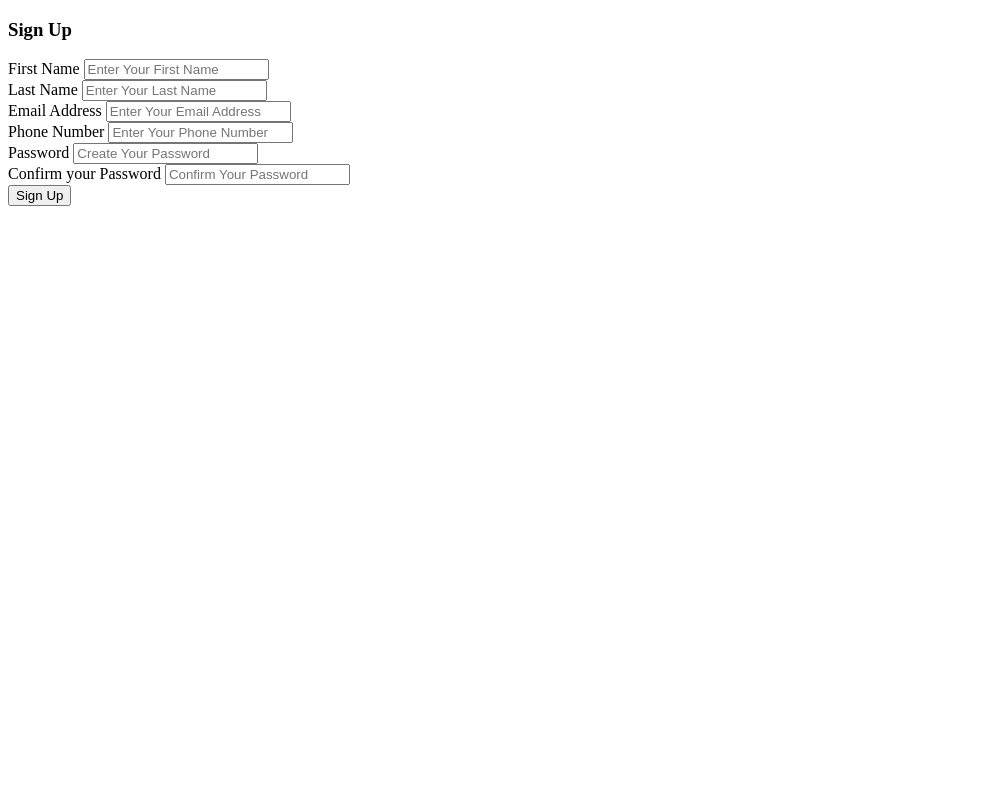
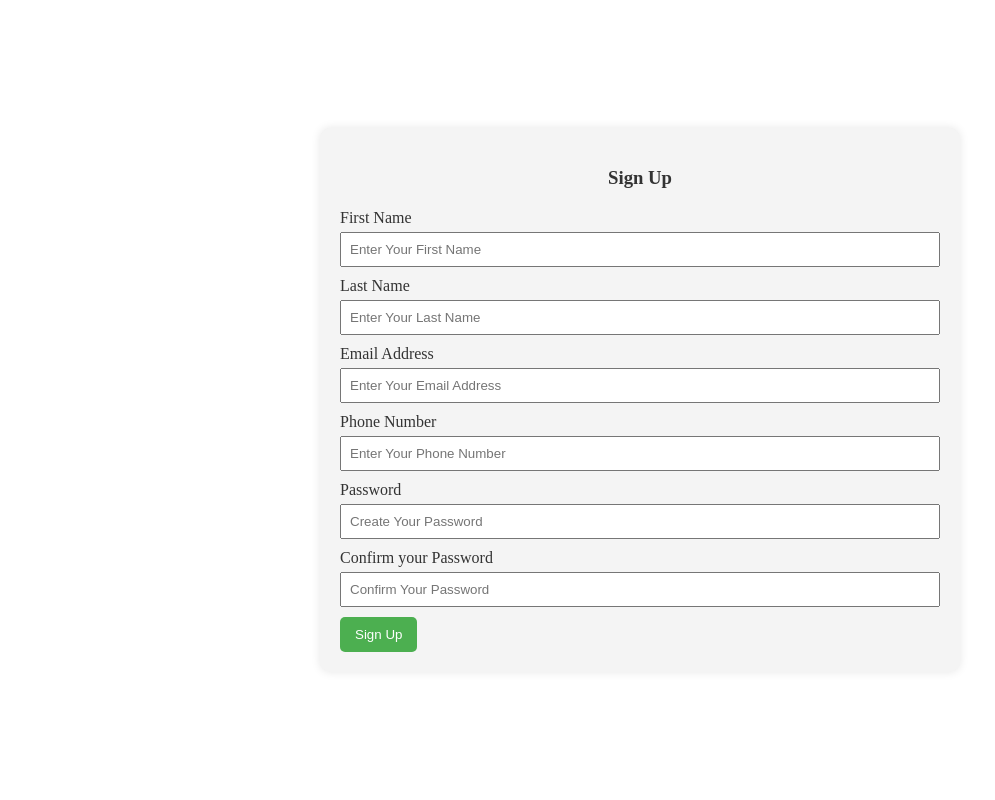
Before and after one commit to vyomyadav/HealthyBudget, a Django app: page /signup in a window 1280 px wide. Shown: the whole page, without its empty margins (0-995 px from the left). Run offline with Django 5.2, Linux system fonts and the light colour scheme.

Commit message:
Added minor css changes to the template for presentation

```diff
--- a/templates/authentication/signup.html
+++ b/templates/authentication/signup.html
@@ -4,44 +4,94 @@
     <meta charset="UTF-8">
     <meta name="viewport" content="width=device-width, initial-scale=1.0">
     <title>Document</title>
+    <style>
+        body {
+            display: flex;
+            align-items: center;
+            justify-content: center;
+            height: 100vh;
+            margin: 0;
+        }
+
+        .content-container {
+            background-color: #f4f4f4;
+            padding: 20px;
+            border-radius: 10px;
+            box-shadow: 0 0 10px rgba(0, 0, 0, 0.1);
+            text-align: center;
+            max-width: 600px;
+            width: 100%;
+        }
+
+        form {
+            margin-top: 20px;
+            text-align: left;
+        }
+
+        h3 {
+            color: #333;
+        }
+
+        label {
+            display: block;
+            margin-bottom: 5px;
+            color: #333;
+        }
+
+        input {
+            width: 100%;
+            padding: 8px;
+            margin-bottom: 10px;
+            box-sizing: border-box;
+        }
+
+        button {
+            background-color: #4CAF50;
+            color: white;
+            padding: 10px 15px;
+            border: none;
+            border-radius: 5px;
+            cursor: pointer;
+        }
+    </style>
 </head>
 <body>
+
+    <div class="content-container">
+
         <h3>Sign Up</h3>
+
         <form action="/signup" method="post">
             {% csrf_token %}
 
-        <!--
-        <label for="">Username</label>
-        <input type="text" id="username" name="username" placeholder="Create a username (only letters and numbers)" required>
-        <br>
-        -->
-
-        <label for="">First Name</label>
+            <label for="fname">First Name</label>
             <input type="text" id="fname" name="fname" placeholder="Enter Your First Name" required>
             <br>
 
-
-        <label for="">Last Name</label>
+            <label for="lname">Last Name</label>
             <input type="text" id="lname" name="lname" placeholder="Enter Your Last Name" required>
             <br>
 
-        <label for="">Email Address</label>
+            <label for="email">Email Address</label>
             <input type="email" id="email" name="email" placeholder="Enter Your Email Address" required>
             <br>
 
-        <label for="">Phone Number</label>
+            <label for="phone">Phone Number</label>
             <input type="tel" id="phone" name="phone" placeholder="Enter Your Phone Number" required>
             <br>
 
-        <label for="">Password</label>
+            <label for="pass1">Password</label>
             <input type="password" id="pass1" name="pass1" placeholder="Create Your Password" required>
             <br>
 
-        <label for="">Confirm your Password</label>
+            <label for="pass2">Confirm your Password</label>
             <input type="password" id="pass2" name="pass2" placeholder="Confirm Your Password" required>
             <br>
 
             <button type="submit">Sign Up</button>
         </form>
+
+    </div>
+
 </body>
 </html>
```
Also changed, not shown: templates/authentication/index.html (+27 -11 lines), templates/authentication/signin.html (+52 -3 lines). Lines whose indentation alone changed are shown as unchanged.
